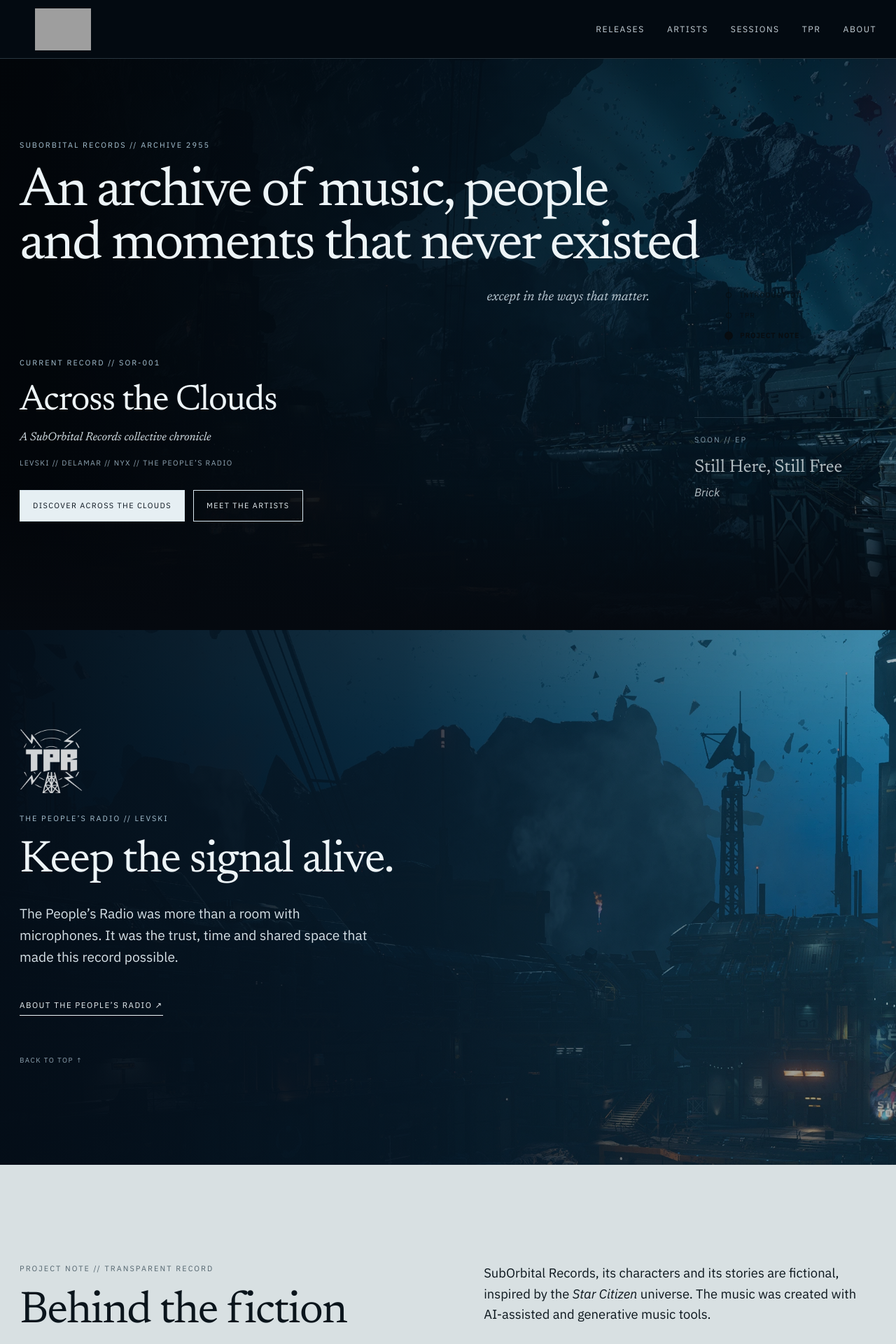
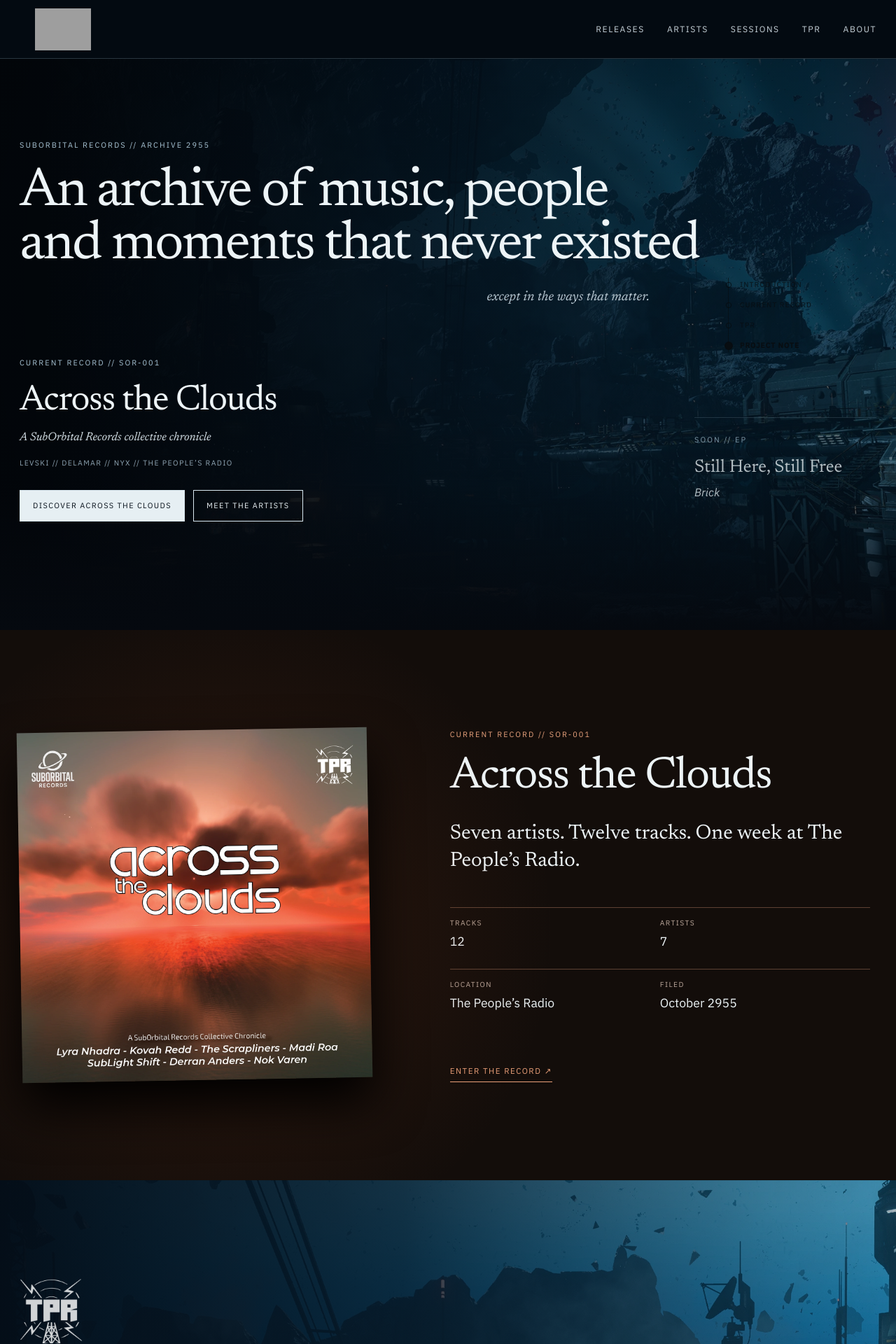
Before and after one commit to yannockverne/suborbital, a Jekyll site: the page built from index.html, in a window 1280 px wide. Shown: the top 1920 px of the page at 70% size. Built offline with Jekyll 4.4.1, drawn with Linux system fonts in a browser that asks for light colours; grey boxes are pictures that could not be loaded.

Commit message:
Restore current record and add creator links

```diff
--- a/index.html
+++ b/index.html
@@ -21,7 +21,7 @@ body_class: home
   {% assign latest_single = latest_single_group_items | first %}
 {% endif %}
 {% assign upcoming_release = site.upcoming | where: "active", true | sort: "sequence" | first %}
-{% capture homepage_rail_items %}top:Introduction{% if home_feature_releases.size > 1 %}|previous-records:Previous records{% endif %}{% if latest_single %}|latest-single:Latest singles{% endif %}|tpr:TPR|about:Project note{% endcapture %}
+{% capture homepage_rail_items %}top:Introduction{% if home_feature_releases.size == 1 %}|current-record:Current record{% elsif home_feature_releases.size > 1 %}|previous-records:Previous records{% endif %}{% if latest_single %}|latest-single:Latest singles{% endif %}|tpr:TPR|about:Project note{% endcapture %}
 {% include section-rail.html label="Homepage section navigation" items=homepage_rail_items %}
 <section class="home-hero" id="top" aria-labelledby="hero-title" data-rail-theme="dark">
   <div class="hero-shade"></div>
@@ -46,6 +46,22 @@ body_class: home
     </aside>{% endif %}
   </div>
 </section>
+
+{% if home_feature_releases.size == 1 and current_release %}<section class="record-section section" id="current-record" aria-labelledby="record-title" data-rail-theme="dark">
+  <div class="shell record-grid">
+    {% if current_release.artwork and current_release.cover_alt %}<figure class="record-art"><img src="{{ current_release.artwork | relative_url }}" alt="{{ current_release.cover_alt }}" loading="lazy"></figure>{% endif %}
+    <div class="record-copy">
+      <p class="eyebrow warm">CURRENT RECORD // {{ current_release.catalogue }}</p>
+      <h2 id="record-title">{{ current_release.title }}</h2>
+      {% if current_release.home_feature.lead %}<p class="section-lead">{{ current_release.home_feature.lead }}</p>{% elsif current_release.deck or current_release.teaser %}<p class="section-lead">{{ current_release.deck | default: current_release.teaser }}</p>{% endif %}
+      <dl class="release-facts">
+        {% for fact in current_release.home_feature.facts %}{% if fact.label and fact.value %}<div><dt>{{ fact.label }}</dt><dd>{{ fact.value }}</dd></div>{% endif %}{% endfor %}
+        <div><dt>Filed</dt><dd>{% include release-display-date.html release=current_release %}</dd></div>
+      </dl>
+      <a class="text-link warm-link" href="{{ current_release.url | relative_url }}">Enter the record <span aria-hidden="true">↗</span></a>
+    </div>
+  </div>
+</section>{% endif %}
 
 {% if home_feature_releases.size > 1 %}<section class="home-previous-records section" id="previous-records" aria-labelledby="previous-records-title" data-rail-theme="dark">
   <div class="shell">
```
Also changed, not shown: credits.md (+1 -1 lines), assets/css/style.css.
